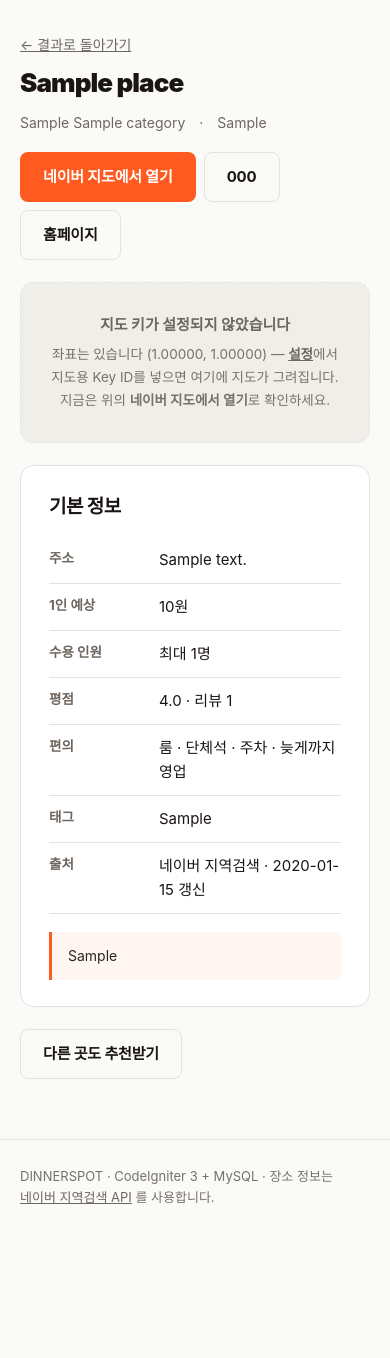
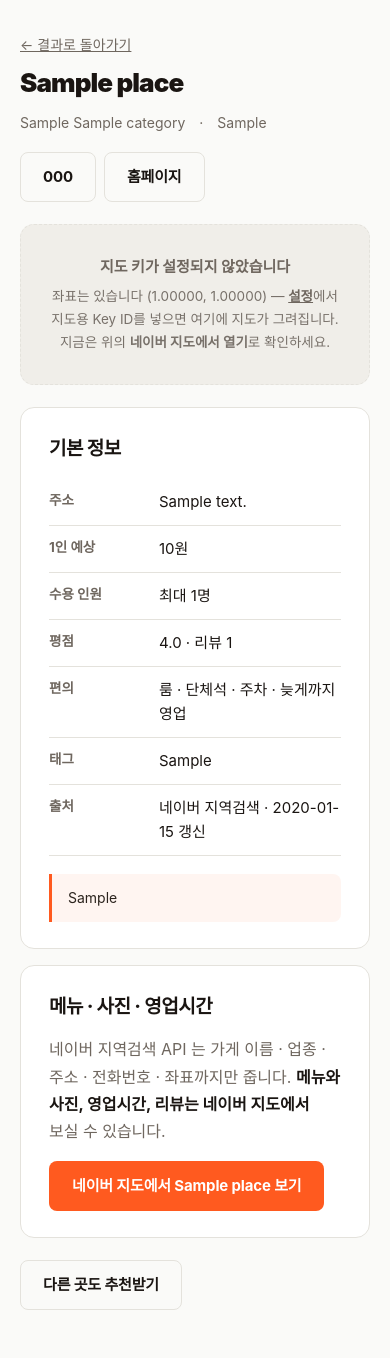
Before and after one commit to someguy163/DINNERSPOT, a CodeIgniter app: page /DINNERSPOT/place/1 in a window 390 px wide. Shown: the part 65-1423 px from the top of the page. Before the commit the page ends 1269 px from the top, so only its background shows below. Run offline with CodeIgniter, Linux system fonts and the light colour scheme; tables that the repository leaves empty hold one stand-in row (values such as "Sample post"); some web fonts are replaced.

Commit message:
장소 상세에 네이버로 건너가는 안내 추가
네이버 지역검색 API 는 title/link/category/description/telephone/
address/roadAddress/mapx/mapy 아홉 개만 준다. 메뉴·사진·영업시간·리뷰가
아예 오지 않아 상세 화면이 얇았고, "평점 정보 없음" 만 보였다.

없는 것을 지어내는 대신 어디에 있는지 알려주고 한 번에 건너가게 한다.
기본 정보 바로 아래(사용자가 "정보 없음" 을 본 직후)에 블록을 두고,
네이버 지도 버튼은 위아래 중복을 없애 이 블록에만 하나 남겼다.

homepage 링크 라벨도 고쳤다. 전부 "홈페이지" 라고 부르고 있었는데
실측하면 링크가 있는 326곳 중 인스타그램 102 · 네이버블로그 33 ·
캐치테이블 32 라서 대부분 홈페이지가 아니다. ds_link_label() 이
도메인을 보고 실제 이름을 붙인다.

Co-Authored-By: Claude Opus 5 <noreply@anthropic.com>

```diff
--- a/application/helpers/dinnerspot_helper.php
+++ b/application/helpers/dinnerspot_helper.php
@@ -151,6 +151,50 @@ if ( ! function_exists('ds_locality_hint'))
 		}
 
 		return implode(' ', $out);
+	}
+}
+
+if ( ! function_exists('ds_link_label'))
+{
+	/**
+	 * 네이버가 준 link(=homepage) 가 실제로 무엇인지 이름 붙인다.
+	 *
+	 * 이 값을 전부 "홈페이지" 라고 부르면 거짓이 된다 — 실측하면 링크가 있는
+	 * 326곳 중 인스타그램 102 · 네이버블로그 33 · 캐치테이블 32 이고, 가게가
+	 * 직접 운영하는 홈페이지는 오히려 적다. 누르기 전에 어디로 가는지 알려준다.
+	 */
+	function ds_link_label($url)
+	{
+		$host = strtolower((string) parse_url((string) $url, PHP_URL_HOST));
+
+		if ($host === '')
+		{
+			return '홈페이지';
+		}
+
+		$map = array(
+			'instagram.com'   => '인스타그램',
+			'blog.naver.com'  => '네이버 블로그',
+			'cafe.naver.com'  => '네이버 카페',
+			'catchtable.co.kr'=> '예약 · 캐치테이블',
+			'tabling.co.kr'   => '예약 · 테이블링',
+			'youtube.com'     => '유튜브',
+			'youtu.be'        => '유튜브',
+			'facebook.com'    => '페이스북',
+			'smartstore.naver.com' => '네이버 스마트스토어',
+			'booking.naver.com'    => '네이버 예약',
+		);
+
+		foreach ($map as $needle => $label)
+		{
+			// app.catchtable.co.kr 처럼 앞에 뭔가 붙어도 잡히게 끝을 맞춰 본다
+			if ($host === $needle OR substr($host, -strlen('.' . $needle)) === '.' . $needle)
+			{
+				return $label;
+			}
+		}
+
+		return '홈페이지';
 	}
 }
 
--- a/application/views/home/place.php
+++ b/application/views/home/place.php
@@ -21,18 +21,23 @@ $has_geo = ( ! empty($place['lat']) && ! empty($place['lng']));
 			<?php endif; ?>
 		</p>
 
+		<?php
+		/* 네이버 지도 버튼은 아래 "메뉴 · 사진 · 영업시간" 블록에 하나만 둔다.
+		 * 위아래로 같은 버튼이 두 번 있으면 무엇이 주된 행동인지 흐려진다.
+		 * 여기에는 이 가게에만 있는 것(전화 · 인스타그램 등)만 남긴다. */
+		?>
+		<?php if ($place['phone'] OR $place['homepage']): ?>
 			<div style="display:flex;gap:8px;margin-top:18px;flex-wrap:wrap">
-			<a class="btn btn-ember" target="_blank" rel="noopener"
-			   href="<?= h(ds_naver_map_url($place['name'], $place['address'] ?: $place['road_address'])) ?>">
-				네이버 지도에서 열기
-			</a>
 				<?php if ($place['phone']): ?>
 					<a class="btn btn-ghost" href="tel:<?= h($place['phone']) ?>"><?= h($place['phone']) ?></a>
 				<?php endif; ?>
 				<?php if ($place['homepage']): ?>
-				<a class="btn btn-ghost" href="<?= h($place['homepage']) ?>" target="_blank" rel="noopener">홈페이지</a>
+					<?php // 이 링크는 대개 홈페이지가 아니라 인스타그램·블로그·예약 페이지다 ?>
+					<a class="btn btn-ghost" href="<?= h($place['homepage']) ?>"
+					   target="_blank" rel="noopener"><?= h(ds_link_label($place['homepage'])) ?></a>
 				<?php endif; ?>
 			</div>
+		<?php endif; ?>
 	</section>
 
 	<?php if ($has_geo && $map_key !== ''): ?>
@@ -100,6 +105,27 @@ $has_geo = ( ! empty($place['lat']) && ! empty($place['lng']));
 		<?php endif; ?>
 	</div>
 
+	<?php
+	/* 네이버 지역검색 API 는 이 아홉 개만 준다 —
+	 *   title / link / category / description / telephone / address / roadAddress / mapx / mapy
+	 * 메뉴 · 사진 · 영업시간 · 리뷰는 아예 오지 않는다. 위 "1인 예상" 과
+	 * "수용 인원" 도 업종 기준 추정값이다. 없는 것을 지어내는 대신,
+	 * 그것들이 어디에 있는지 알려주고 한 번에 건너가게 한다. */
+	$ds_more = ds_naver_map_url($place['name'], $place['address'] ?: $place['road_address']);
+	?>
+	<div class="panel more-naver">
+		<h2>메뉴 · 사진 · 영업시간</h2>
+		<p>
+			네이버 지역검색 API 는 가게 이름 · 업종 · 주소 · 전화번호 · 좌표까지만 줍니다.
+			<b>메뉴와 사진, 영업시간, 리뷰는 네이버 지도에서</b> 보실 수 있습니다.
+		</p>
+		<div class="more-actions">
+			<a class="btn btn-ember" target="_blank" rel="noopener" href="<?= h($ds_more) ?>">
+				네이버 지도에서 <?= h($place['name']) ?> 보기
+			</a>
+		</div>
+	</div>
+
 	<div style="margin:22px 0 60px">
 		<a class="btn btn-ghost" href="<?= base_url() ?>">다른 곳도 추천받기</a>
 	</div>
--- a/assets/css/app.css
+++ b/assets/css/app.css
@@ -202,6 +202,37 @@ pre code { overflow-wrap: normal; }
 }
 
 .blank input.w-num { width: 3.6em; text-align: center; }
+
+/* ---------- 네이버로 건너가는 블록 (장소 상세) ----------
+   네이버 지역검색 API 에 메뉴·사진·영업시간이 없어서, 없는 것을 지어내는 대신
+   어디에 있는지 알려주고 한 번에 넘어가게 한다. 기본 정보 패널과 같은 모양이면
+   그냥 지나치므로 왼쪽에 잉걸색 띠를 둬서 "여기서 나간다" 는 신호를 준다. */
+.more-naver {
+	border-left: 3px solid var(--ember);
+}
+
+.more-naver p {
+	margin: 0 0 16px;
+	color: var(--muted);
+	max-width: 62ch;
+	line-height: 1.7;
+}
+
+.more-naver p b { color: var(--char); font-weight: 700; }
+
+.more-actions {
+	display: flex;
+	flex-wrap: wrap;
+	gap: 8px;
+}
+
+/* 가게 이름이 버튼에 들어가므로 좁은 화면에서 넘칠 수 있다 */
+.more-actions .btn {
+	max-width: 100%;
+	overflow: hidden;
+	text-overflow: ellipsis;
+	white-space: nowrap;
+}
 
 /* ---------- 검색칸이 달린 드롭다운 (select-search.js) ----------
    지역 사전이 632곳이라 기본 select 로는 찾을 수 없다. <select> 안에는
```
Also changed, not shown: tools/deploy_from_github.php (added, +281 -0 lines). Lines whose indentation alone changed are shown as unchanged.
